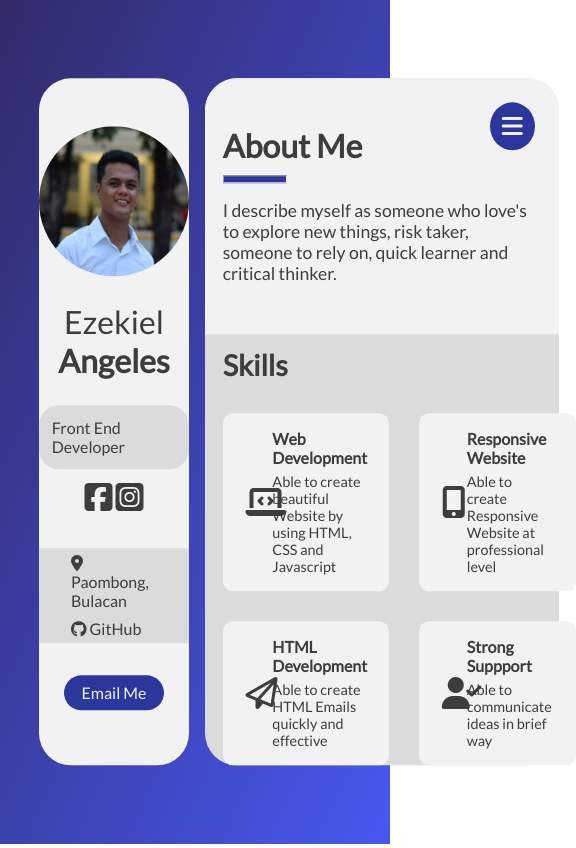
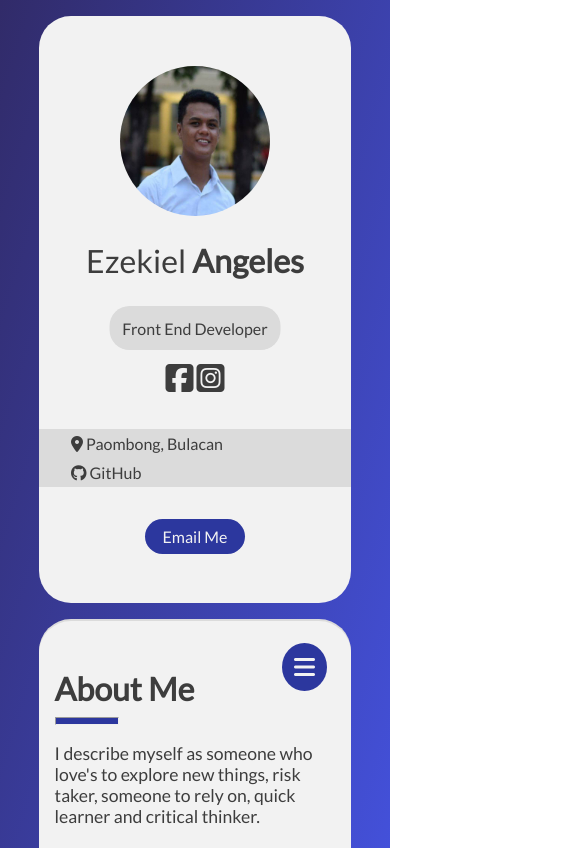
Before and after one commit to ezekangeles/portfolio, a plain HTML site: page index.html in a window 390 px wide. Shown: the top 848 px of the page, 576 px wide, since content can reach past the window. Drawn offline with Linux system fonts and the light colour scheme.

Commit message:
responsiveness first update

```diff
--- a/app.js
+++ b/app.js
@@ -13,13 +13,17 @@ document.addEventListener('DOMContentLoaded', () => {
         let btnNav = document.querySelector('.menuBar');
         let btnNavCounter = true;
         btnNav.addEventListener('click', e => {
+
             let ul = document.querySelector('.navUl');
             if (btnNavCounter === true) {
                 ul.classList.add('navUlTransition');
                 btnNavCounter = false;
+                console.log('eee')
+
             } else {
                 ul.classList.remove('navUlTransition');
                 btnNavCounter = true;
+                console.log('www')
             }
         });
     }
--- a/style.css
+++ b/style.css
@@ -9,13 +9,13 @@ body {
     background-image: linear-gradient(to bottom right, #312b69, rgb(71, 88, 240));
     background-size: cover;
     background-repeat: no-repeat;
-    overflow: hidden;
+    margin: 100vh;
 }
 
 .container {
     display: block;
     margin: auto;
-    padding-top: 100vh;
+
 
 }
 
@@ -117,6 +117,9 @@ body {
 }
 
 /* !menubutton */
+
+
+
 .menuBar {
     position: absolute;
     right: 1em;
@@ -147,6 +150,7 @@ body {
     transition: .5s;
     /* transform: translateX(100%); */
     opacity: 0;
+
 }
 
 .navUlTransition {
@@ -281,7 +285,7 @@ body {
 .projectDoneContainer {
     width: 90%;
     margin: auto;
-    max-height: 55vh;
+    /* max-height: 55vh; */
     /* overflow-y: scroll; */
 }
 
@@ -320,3 +324,75 @@ body {
     background-color: #f2f2f2;
     border-radius: 10px;
 }
+
+/* !media queries */
+
+@media (max-width: 1100px) {
+    .containerDivider {
+        width: 90%;
+    }
+}
+
+@media (max-width: 1000px) {
+    .containerDivider {
+        width: 98%;
+    }
+}
+
+@media (max-width: 900px) {
+    .containerDivider {
+        grid-template-columns: 2fr 4fr;
+    }
+
+    .skillsDiv {
+        grid-gap: .5em;
+    }
+}
+
+@media (max-width: 850px) {
+    .containerDivider {
+        grid-template-columns: 2fr 3fr;
+
+    }
+
+    .skillsDiv {
+        display: block;
+        margin-top: .3em;
+        margin-bottom: 1em;
+    }
+
+    .picDefinition {
+        margin-bottom: .3em;
+    }
+}
+
+@media (max-width: 780px) {
+    .containerDivider {
+        width: 80%;
+        display: block;
+        position: absolute;
+        left: 50%;
+        transform: translateX(-50%);
+        top: 0;
+        margin-bottom: 3em;
+    }
+
+    .profile {
+        margin-top: 1em;
+        padding: .1em 0;
+    }
+
+    .projectsDoneList {
+        display: block;
+    }
+
+    .doneProject {
+        margin-bottom: 2em;
+    }
+
+    body {
+        margin: 150vh;
+    }
+
+
+}
```
Also changed, not shown: index.html (+5 -5 lines).
